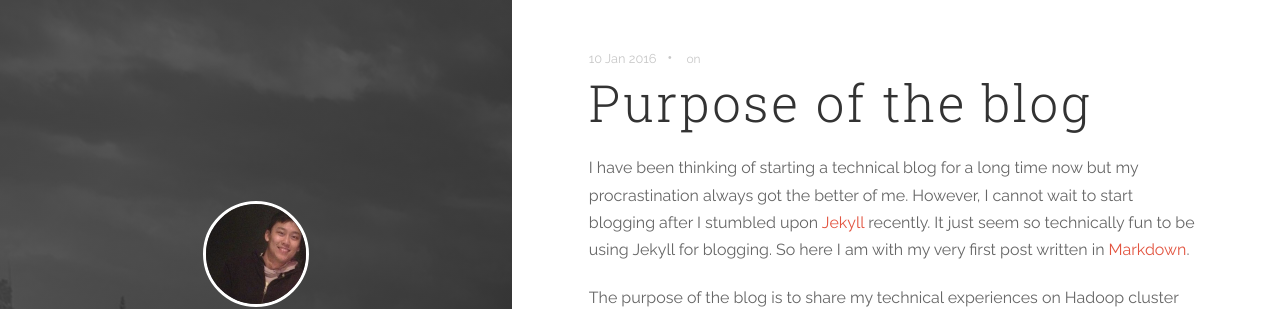
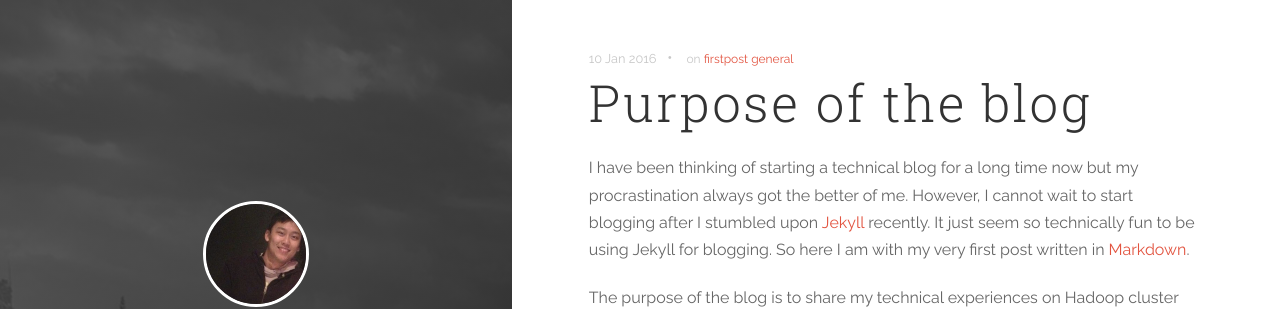
Before and after one commit to hiimivantang/hiimivantang.github.io, a Jekyll site: the page built from general/_posts/2016-02-10-purpose-of-this-blog.markdown, in a window 1280 px wide. Shown: the top 309 px of the page. Built offline with Jekyll 4.4.1, drawn with Linux system fonts in a browser that asks for light colours; nearby versions of some CDN libraries; comment, search, counter and statistics services are not loaded.

Commit message:
added tags to post

```diff
--- a/general/_posts/2016-02-10-purpose-of-this-blog.markdown
+++ b/general/_posts/2016-02-10-purpose-of-this-blog.markdown
@@ -2,7 +2,7 @@
 layout: post
 title:  "Purpose of the blog"
 date:   2016-01-10 10:03
-tags:   #firstpost #general
+tags:   firstpost general
 ---
 
 I have been thinking of starting a technical blog for a long time now but my procrastination always got the better of me. However, I cannot wait to start blogging after I stumbled upon [Jekyll][jekyll] recently. It just seem so technically fun to be using Jekyll for blogging. So here I am with my very first post written in [Markdown][markdown].
```
